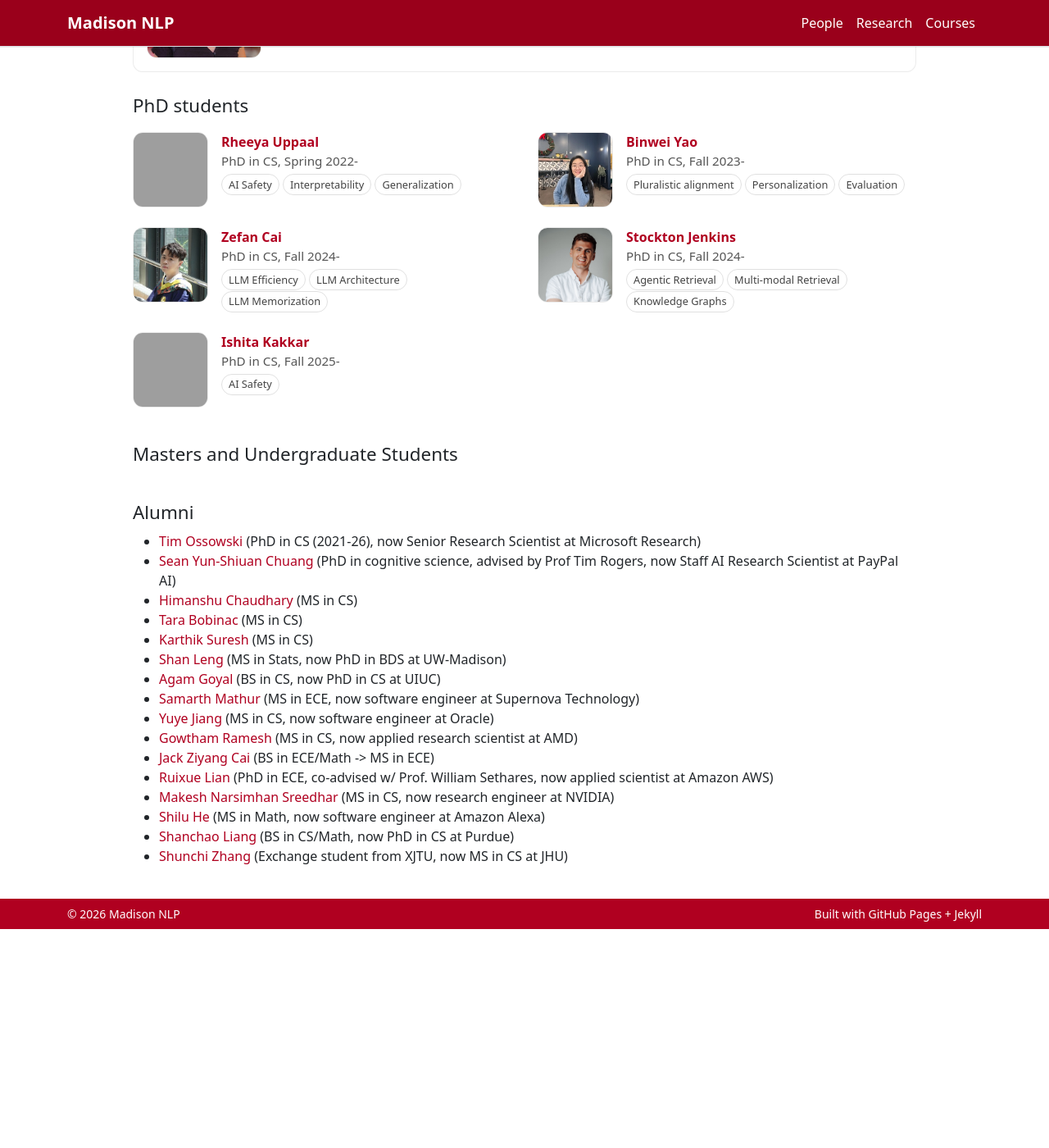
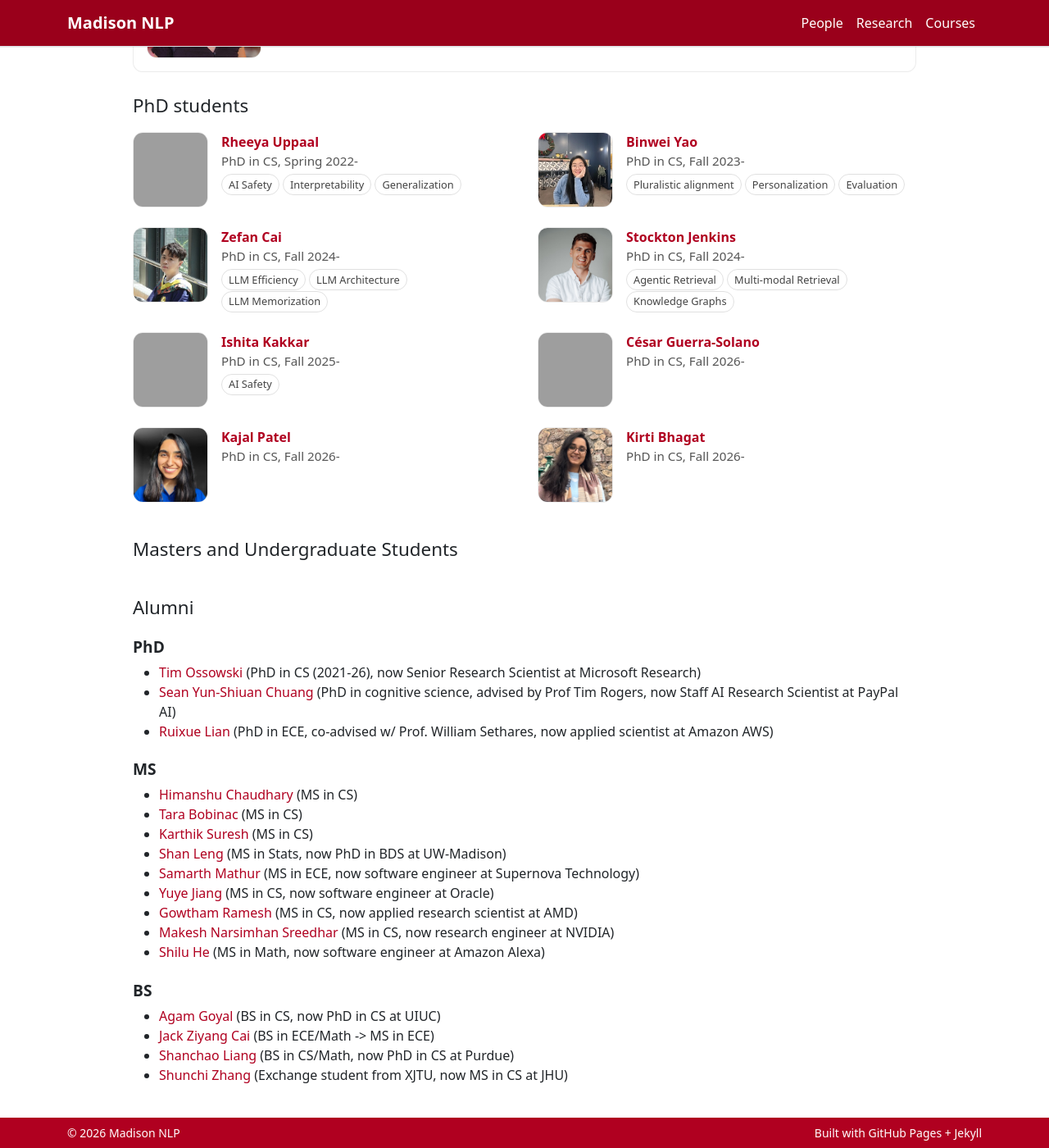
Before and after one commit to madison-nlp/madison-nlp.github.io, a Jekyll site: the page built from people.md, in a window 1280 px wide and 1400 px high, scrolled down 483 px. Shown: the whole window at 82% size. Built offline with Jekyll 4.4.1, drawn with Linux system fonts in a browser that asks for light colours; before the commit the page ends 1616 px from its top, so only the background shows below that; grey boxes are pictures that could not be loaded.

Commit message:
Add group members

```diff
--- a/_data/people.yml
+++ b/_data/people.yml
@@ -42,72 +42,105 @@ students:
     website: "https://ikakkar03.github.io/"
     photo: "assets/photos/ishita-kakkar.jpg"
 
+  - name: "César Guerra-Solano"
+    role: "PhD in CS, Fall 2026-"
+    interests: [ ]
+    website: "https://cgsol.github.io/"
+    photo: "assets/photos/cesar-guerra-solano.png"
+
+  - name: "Kajal Patel"
+    role: "PhD in CS, Fall 2026-"
+    interests: [  ]
+    website: "https://kajalpatel.info/"
+    photo: "assets/photos/kajal-patel.jpg"
+
+  - name: "Kirti Bhagat"
+    role: "PhD in CS, Fall 2026-"
+    interests: [ ]
+    website: "https://kirtibg.github.io/"
+    photo: "assets/photos/kirti-bhagat.png"
+
 
 masters_undergrads: []
 
 
-
 alumni:
   - name: "Tim Ossowski"
+    program: "PhD"
     text: "PhD in CS (2021-26), now Senior Research Scientist at Microsoft Research"
     website: "https://tossowski.github.io/website/"
 
   - name: "Sean Yun-Shiuan Chuang"
+    program: "PhD"
     text: "PhD in cognitive science, advised by Prof Tim Rogers, now Staff AI Research Scientist at PayPal AI"
     website: "https://www.linkedin.com/in/yunshiuanchuang/?locale=en_US"
 
   - name: "Himanshu Chaudhary"
+    program: "MS"
     text: "MS in CS"
     website: "https://www.linkedin.com/in/himanshu-chaudhary-929720147/"
 
   - name: "Tara Bobinac"
+    program: "MS"
     text: "MS in CS"
     website: "https://www.linkedin.com/in/tarabobinac/"
 
   - name: "Karthik Suresh"
+    program: "MS"
     text: "MS in CS"
     website: "https://www.linkedin.com/in/karthik-suresh-3240/"
 
   - name: "Shan Leng"
+    program: "MS"
     text: "MS in Stats, now PhD in BDS at UW-Madison"
     website: "https://www.linkedin.com/in/shan-leng-025206256/"
 
   - name: "Agam Goyal"
+    program: "BS"
     text: "BS in CS, now PhD in CS at UIUC"
     website: "https://agoyal0512.github.io/"
 
   - name: "Samarth Mathur"
+    program: "MS"
     text: "MS in ECE, now software engineer at Supernova Technology"
     website: "https://www.linkedin.com/in/samarth-mathur1/"
 
   - name: "Yuye Jiang"
+    program: "MS"
     text: "MS in CS, now software engineer at Oracle"
     website: "https://www.linkedin.com/in/yuye-jiang-xx/"
 
   - name: "Gowtham Ramesh"
+    program: "MS"
     text: "MS in CS, now applied research scientist at AMD"
     website: "https://www.linkedin.com/in/gowtham1/?originalSubdomain=in"
 
   - name: "Jack Ziyang Cai"
+    program: "BS"
     text: "BS in ECE/Math -> MS in ECE"
     website: "https://www.linkedin.com/in/jackcai1206/"
 
   - name: "Ruixue Lian"
+    program: "PhD"
     text: "PhD in ECE, co-advised w/ Prof. William Sethares, now applied scientist at Amazon AWS"
     website: "https://www.linkedin.com/in/ruixue-lian-918bb6110/"
 
   - name: "Makesh Narsimhan Sreedhar"
+    program: "MS"
     text: "MS in CS, now research engineer at NVIDIA"
     website: "https://scholar.google.com/citations?user=1BGJ0YMAAAAJ&hl=en"
 
   - name: "Shilu He"
+    program: "MS"
     text: "MS in Math, now software engineer at Amazon Alexa"
     website: "https://github.com/Aurora-He"
 
   - name: "Shanchao Liang"
+    program: "BS"
     text: "BS in CS/Math, now PhD in CS at Purdue"
     website: "https://www.linkedin.com/in/shanchao-liang-106480195/"
 
   - name: "Shunchi Zhang"
+    program: "BS"
     text: "Exchange student from XJTU, now MS in CS at JHU"
     website: "https://shunchizhang.github.io/"
--- a/people.md
+++ b/people.md
@@ -98,8 +98,13 @@ subtitle: ""
 
 ## Alumni
 
+{% assign alumni_programs = "PhD,MS,BS" | split: "," %}
+{% for program in alumni_programs %}
+{% assign program_alumni = site.data.people.alumni | where: "program", program %}
+{% if program_alumni.size > 0 %}
+### {{ program }}
 <ul class="plain-people-list">
-  {% for a in site.data.people.alumni %}
+  {% for a in program_alumni %}
     <li>
       {% if a.website and a.website != "" %}
         <a href="{{ a.website }}">{{ a.name }}</a>
@@ -114,3 +119,5 @@ subtitle: ""
     </li>
   {% endfor %}
 </ul>
+{% endif %}
+{% endfor %}
```
Also changed, not shown: assets/photos/kajal-patel.jpg (added), assets/photos/kirti-bhagat.png (added), 1 other file.
